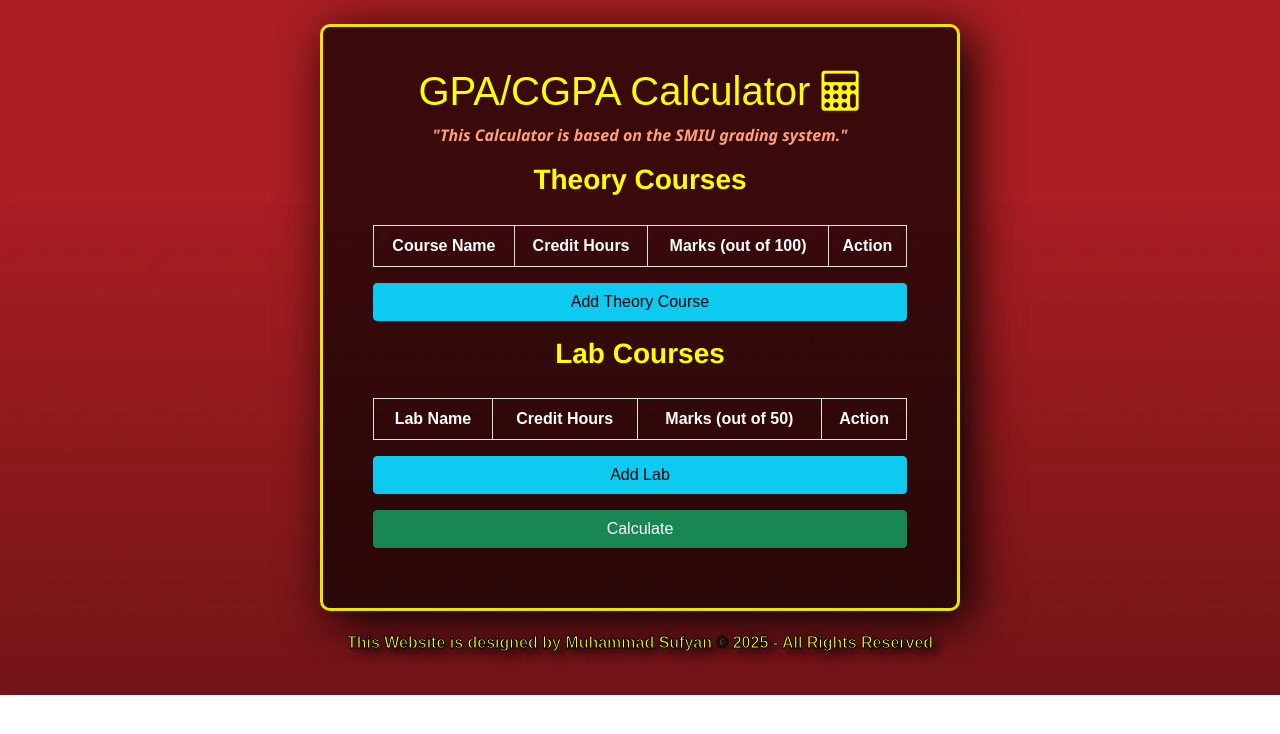
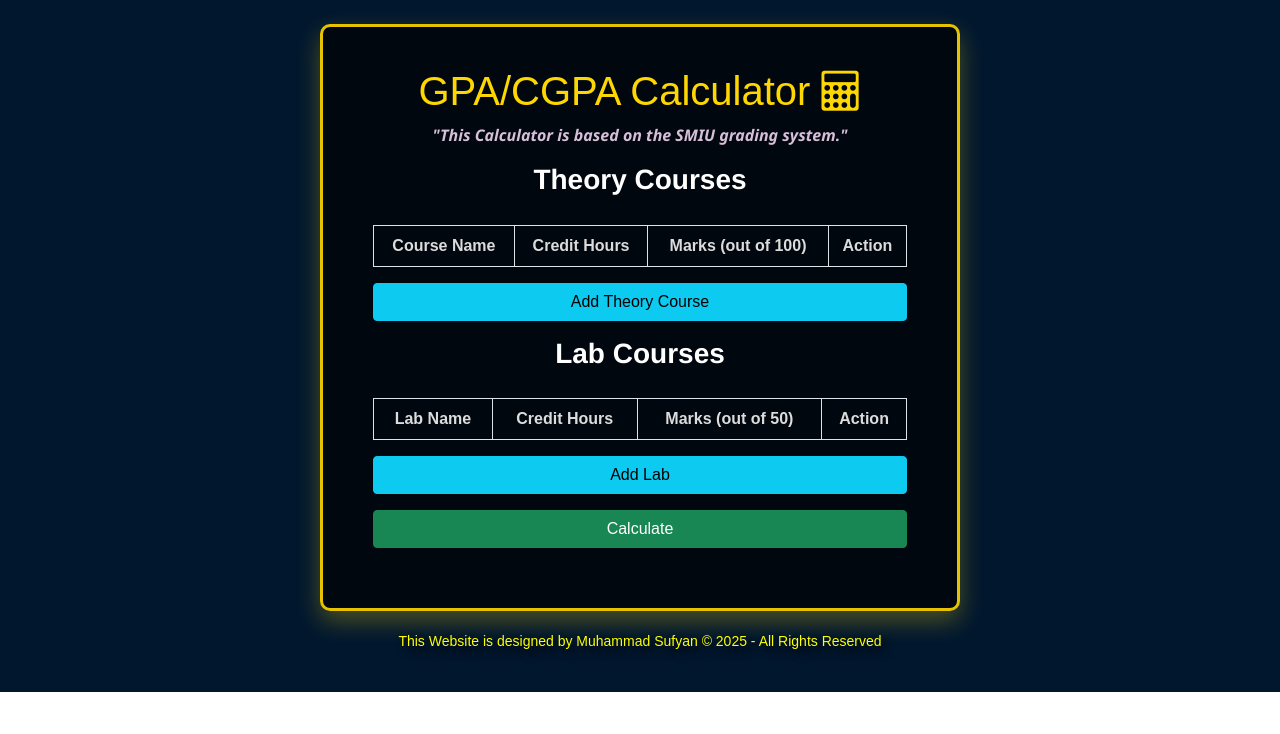
Before and after one commit to DevelopWithSufyan/GPA-Calculator, a plain HTML site: page index.html in a window 1280 px wide. Drawn offline with nearby package versions, Linux system fonts and the light colour scheme.

Commit message:
Update styling

```diff
--- a/style.css
+++ b/style.css
@@ -14,7 +14,8 @@ body::-webkit-scrollbar {
 }
 
 .background {
-    background-image: url(images/background.webp);
+    /* background: url(images/background.webp); */
+    background-color: #00172e;
     background-position: center;
     background-repeat: no-repeat;
     background-size: cover;
@@ -30,6 +31,9 @@ body::-webkit-scrollbar {
     padding: 40px 50px 60px 50px;
     text-align: center;
     box-shadow: 10px 10px 50px black;
+    box-shadow: 0 10px 25px rgba(255, 215, 0, 0.3);
+    border: 3px solid rgba(255, 215, 0, 0.9); /* Gold Border */
+
 }
 
 @media only screen and (max-width: 800px) {
@@ -43,29 +47,32 @@ body::-webkit-scrollbar {
 }
 
 .copyright {
-    font-size: 16px;
+    font-size: 14px;
     bottom: 5%;
     color: yellow;
-    -webkit-text-stroke-width: 1px;
+    /* -webkit-text-stroke-width: 1px; */
     -webkit-text-stroke-color: black;
-    font-weight: bold;
+    /* font-weight: bold; */
     text-shadow: 5px 5px 10px black;
     text-align: center;
     margin-top: 20px;
 }
 
 #heading {
-    color: yellow;
+    /* color: yellow; */
+    color: gold;
     text-align: center;
 }
 
 table {
     margin: 20px auto;
     color: white;
+    /* border-radius: 5px !important; */
 }
 
 table th,
 table td {
+    /* border-radius: 50px !important; */
     padding: 10px;
     text-align: center;
 }
@@ -89,20 +96,20 @@ input {
 }
 
 .info-line {
-    color: lightsalmon;
+    color: thistle;
     font-style: italic;
     font-family: 'Segoe UI', Tahoma, Geneva, Verdana, sans-serif;
 }
 
 .course-heading {
     font-weight: bold;
-    color: yellow;
+    color: white;
     font-family: 'Franklin Gothic Medium', 'Arial Narrow', Arial, sans-serif;
 }
 
 #theoryTable,
 #labTable {
-    color: white;
+    color: gainsboro;
 }
 
 .modal-dialog {
```
